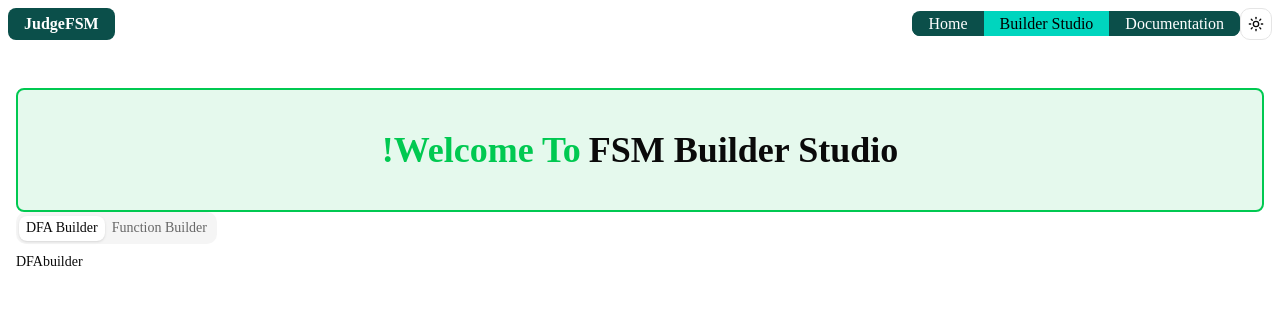
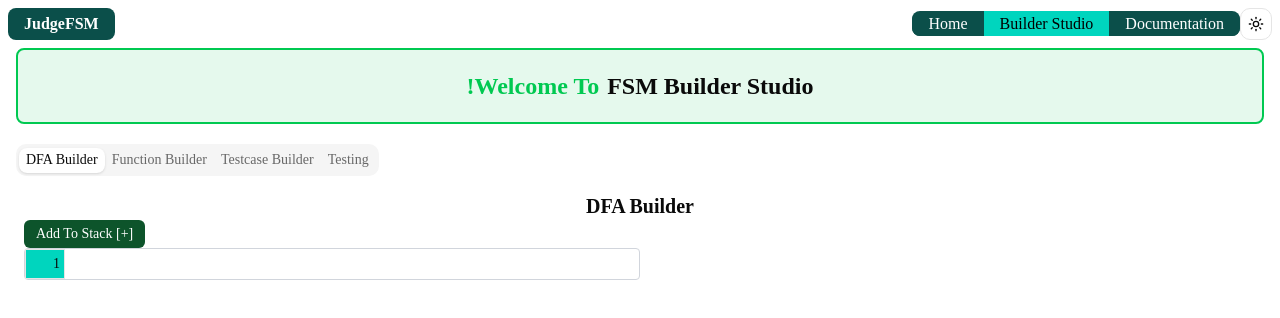
Before and after one commit to NahinM/judgeFSM, a Next.js app: page /studio/builder in a window 1280 px wide. Shown: the top 318 px of the page. Built offline with nearby package versions, Linux system fonts and the light colour scheme.

Commit message:
text editor add, dfa & function builder fixed

```diff
--- a/app/studio/builder/components/dfa-builder/dfa-builder.tsx
+++ b/app/studio/builder/components/dfa-builder/dfa-builder.tsx
@@ -1,7 +1,16 @@
+import { useDfaBuilderStore } from "./state";
+import TextEditor from "@/components/editor";
 export default function DFAbuilder() {
+    const { dfaInput, setDfaInput } = useDfaBuilderStore();
     return (
         <div>
-            <h1>DFAbuilder</h1>
+            <h1 className="text-xl font-bold text-center">
+                DFA Builder
+            </h1>
+            <button className="bg-green-900 hover:bg-green-800 text-white text-sm py-1 px-3 rounded-sm">
+                Add To Stack [+]
+            </button>
+            <TextEditor text={dfaInput} setText={setDfaInput} className="w-1/2" />
         </div>
     )
 }
--- /dev/null
+++ b/app/studio/builder/components/dfa-builder/state.ts
@@ -0,0 +1,11 @@
+import { create } from 'zustand'
+
+interface DfaBuilderState {
+    dfaInput: string
+    setDfaInput: (input: string) => void
+}
+
+export const useDfaBuilderStore = create<DfaBuilderState>((set) => ({
+    dfaInput: "",
+    setDfaInput: (input) => set({ dfaInput: input })
+}))
--- a/app/studio/builder/components/function-builder/function-builder.tsx
+++ b/app/studio/builder/components/function-builder/function-builder.tsx
@@ -17,32 +17,39 @@ export default function FunctionBuilder() {
 
     return (
         <>
-            <h1 className="text-4xl font-bold text-center mt-10">Function Builder</h1>
-            <div className="mt-10 border-2 border-gray-300 rounded-lg">
-                <div className="flex justify-start">
-                    <button className="px-3 text-lg py-1 bg-green-800 text-white rounded-l-md hover:bg-green-600 border-r-2 border-gray-900" onClick={() => setInputTab(true)}>
-                        Input
-                    </button>
-                    <button
-                        className="px-3 text-lg py-1 bg-green-800 text-white rounded-r-md hover:bg-green-600"
-                        onClick={() => { setInputTab(false); runFunction(); }}>
-                        Run
-                    </button>
+            <h1 className="text-xl font-bold text-center">Function Builder</h1>
+            <div className="rounded-sm shadow-md shadow-black/20 dark:shadow-white/20">
+                <div className="flex justify-start space-x-0.5 mx-0.5">
+                    {
+                        [
+                            { name: "Input", action: () => setInputTab(true) },
+                            { name: "Run", action: () => { setInputTab(false); runFunction(); } },
+                            { name: "Add to Stack [+]", action: () => { } }
+                        ].map((tab, i) => (
+                            <button
+                                key={tab.name}
+                                className={`px-3 text-md font-bold py-1 bg-green-800 text-white ${(i === 0 || i === 2) ? (`rounded-${{ 0: "l", 2: "r" }[i]}-md`) : ""} hover:bg-green-600`}
+                                onClick={tab.action}
+                            >
+                                {tab.name}
+                            </button>
+                        ))
+                    }
                 </div>
                 {inputTab ? (
                     <input
                         type="text"
-                        className="w-full p-4 mb-4 border-t-2 border-gray-300 focus:outline-none text-yellow-600"
+                        className="w-full p-4 mt-4 focus:outline-none text-yellow-600"
                         placeholder="Enter A Test String..."
                         value={input}
                         onChange={(e) => setInput(e.target.value)}
                     />
                 ) : (
-                    <div className="w-full p-4 mb-4 border-t-2 border-gray-300 text-green-400">
+                    <div className="w-full p-4 text-green-400">
                         <p className="text-lg">{output}</p>
                     </div>
                 )}
-                <h1 className="text-xl pt-4 px-4 space-x-1 border-t-2 border-gray-300">
+                <h1 className="text-xl pt-4 px-4 space-x-1 border-t-1 border-green-300 dark:border-green-700">
                     <span className="text-purple-800">function</span>
                     <span className="text-purple-800">(</span>
                     <span className="text-teal-400">s</span>
--- /dev/null
+++ b/app/studio/builder/components/testcase-builder/state.ts
@@ -0,0 +1,11 @@
+import { create } from "zustand";
+
+interface TestCaseBuilderState {
+    text: string;
+    setText: (text: string) => void;
+}
+
+export const useTestCaseBuilderStore = create<TestCaseBuilderState>((set) => ({
+    text: "",
+    setText: (text: string) => set({ text }),
+}));
--- /dev/null
+++ b/app/studio/builder/components/testcase-builder/testcase-builder.tsx
@@ -0,0 +1,15 @@
+import TextEditor from "@/components/editor";
+import { useTestCaseBuilderStore } from "./state";
+
+export default function TestCaseBuilder() {
+    const { text, setText } = useTestCaseBuilderStore();
+
+    return (
+        <div>
+            <h1>Testcase Builder</h1>
+            <p>{text}</p>
+            {/* Add your testcase builder UI components here */}
+            <TextEditor text={text} setText={setText} className="w-1/2" />
+        </div>
+    );
+}
--- a/app/studio/builder/page.tsx
+++ b/app/studio/builder/page.tsx
@@ -2,21 +2,28 @@
 import { Tabs, TabsContent, TabsList, TabsTrigger } from "@/components/ui/tabs"
 import DFAbuilder from "./components/dfa-builder/dfa-builder";
 import FunctionBuilder from "./components/function-builder/function-builder";
+import TestCaseBuilder from "./components/testcase-builder/testcase-builder";
 
 export default function BuilderPage() {
     return (
         <>
-            <h1 className="text-4xl font-bold text-center mt-10 p-10 border-2 border-green-500 rounded-md bg-green-500/10 space-x-2 mx-4">
+            <h1 className="text-2xl font-bold text-center p-5 border-2 border-green-500 rounded-md bg-green-500/10 space-x-2 mx-4">
                 <span className="text-green-500">!Welcome To</span>
                 <span >FSM Builder Studio</span>
             </h1>
-            <Tabs defaultValue="dfa" className="mx-4">
+            <Tabs defaultValue="dfa" className="mx-4 mt-5">
                 <TabsList>
                     <TabsTrigger value="dfa">DFA Builder</TabsTrigger>
                     <TabsTrigger value="function">Function Builder</TabsTrigger>
+                    <TabsTrigger value="testcase">Testcase Builder</TabsTrigger>
+                    <TabsTrigger value="testing">Testing</TabsTrigger>
                 </TabsList>
-                <TabsContent value="dfa"><DFAbuilder /></TabsContent>
-                <TabsContent value="function"><FunctionBuilder /></TabsContent>
+                <div className="p-2">
+                    <TabsContent value="dfa"><DFAbuilder /></TabsContent>
+                    <TabsContent value="function"><FunctionBuilder /></TabsContent>
+                    <TabsContent value="testing">Testing Content (coming soon)</TabsContent>
+                    <TabsContent value="testcase"><TestCaseBuilder /></TabsContent>
+                </div>
             </Tabs>
         </>
     );
--- /dev/null
+++ b/components/editor.tsx
@@ -0,0 +1,51 @@
+import { useEffect, useRef, useState } from "react";
+import { cn } from "@/lib/utils";
+
+export default function TextEditor({ text, setText, className }: { text?: string; setText?: (text: string) => void; className?: string }) {
+    const [internalText, setInternalText] = useState(text || "");
+    const inputarea = useRef<HTMLDivElement>(null);
+    const getLines = () => {
+        let lines = [1];
+        for (let i = 0; i < internalText.length; i++) {
+            if (internalText[i] === "\n") {
+                lines.push(lines.length + 1);
+            }
+        }
+        return lines;
+    }
+    const handleTextChange = () => {
+        const newText = inputarea.current?.innerText || "";
+        setInternalText(newText);
+        if (setText) {
+            setText(newText);
+        }
+    };
+    useEffect(() => {
+        if (text) {
+            setInternalText(text || "");
+            if (inputarea.current) {
+                inputarea.current.innerText = text;
+            }
+        }
+    }, []);
+    return (
+        <>
+            <div className={cn("border flex flex-row gap-2 border-gray-300 rounded", className)}>
+                <div className="border min-w-10 p-1 text-right bg-teal-400 dark:bg-teal-800">
+                    {
+                        getLines().map((lineNumber) => (
+                            <div key={lineNumber}>{lineNumber}</div>
+                        ))
+                    }
+                </div>
+                <div
+                    ref={inputarea}
+                    contentEditable={"plaintext-only"}
+                    suppressContentEditableWarning={true}
+                    onInput={handleTextChange}
+                    className="p-1 w-full focus:outline-none">
+                </div>
+            </div>
+        </>
+    );
+}
```
